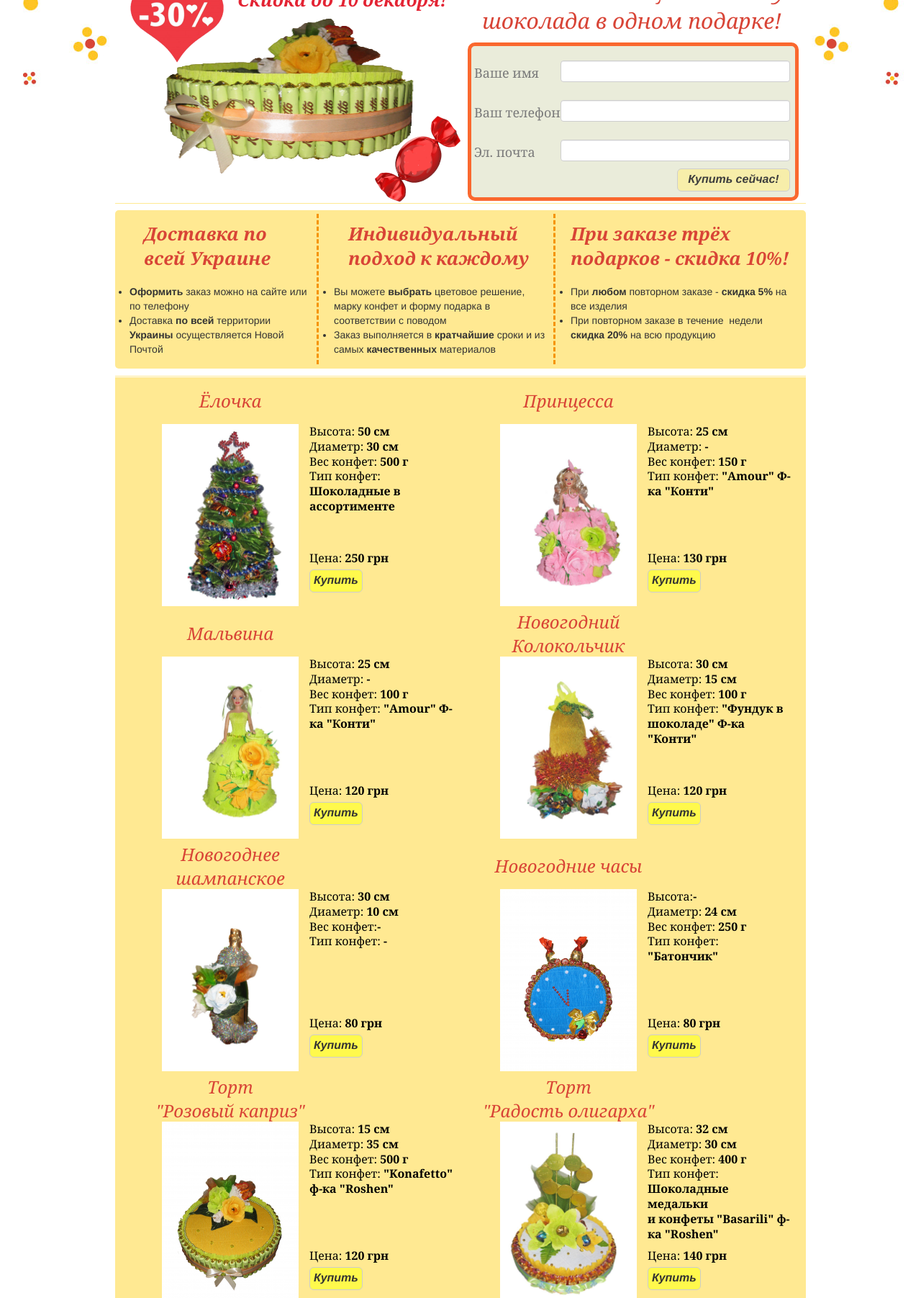
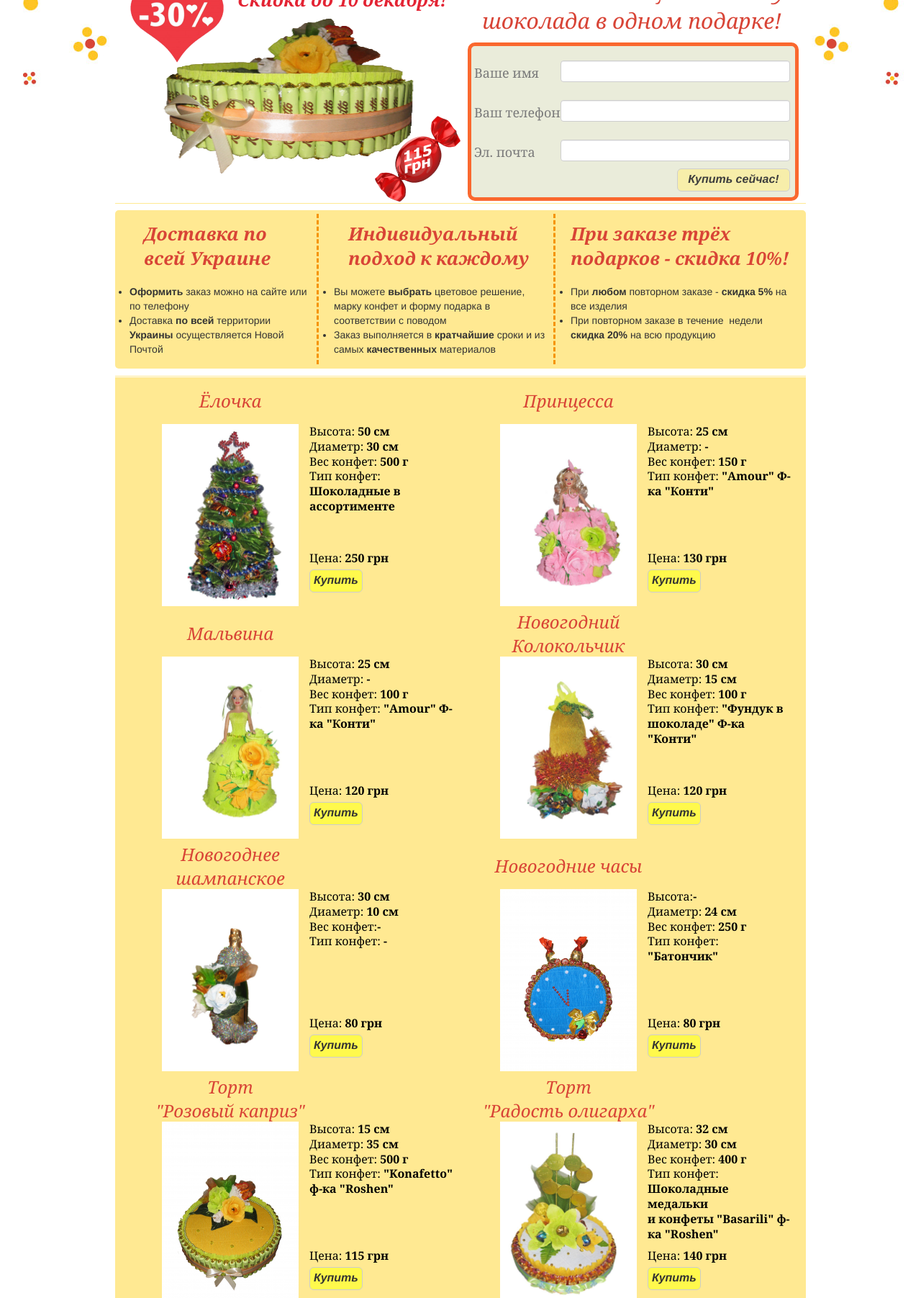
Before and after one commit to Scandinavs/artlavka, a PHP site: page / in a window 1280 px wide. Shown: the part 143-1946 px from the top of the page at 72% size. Run offline with PHP 8.4, Linux system fonts and the light colour scheme; data that the repository does not hold is empty; some libraries are stand-ins or nearby versions.

Commit message:
Updated discount price.

```diff
--- a/index.php
+++ b/index.php
@@ -350,7 +350,7 @@ $baseItemsDirSmall = "items/small/";
             Диаметр: <b>35 см</b>
             Вес конфет:<b> 500 г</b>
             Тип конфет: <b>\'Konafetto\' ф-ка \'Roshen\'</b>';
-            $itemPrice = 'Цена: <strong>120 грн</strong>';
+            $itemPrice = 'Цена: <strong>115 грн</strong>';
             include 'item.html';
             ?>
 
--- a/style/style.css
+++ b/style/style.css
@@ -50,7 +50,7 @@ h2 {
 }
 
 .discountItem:after {
-    background-image: url(images/candy_121x121.png);
+    background-image: url(images/115_candy_121x121.png);
     width: 121px;
     height: 121px;
     display: block;
```
Also changed, not shown: style/images/115_candy_121x121.png (added), style/images/169_candy_110x110.png (added).
